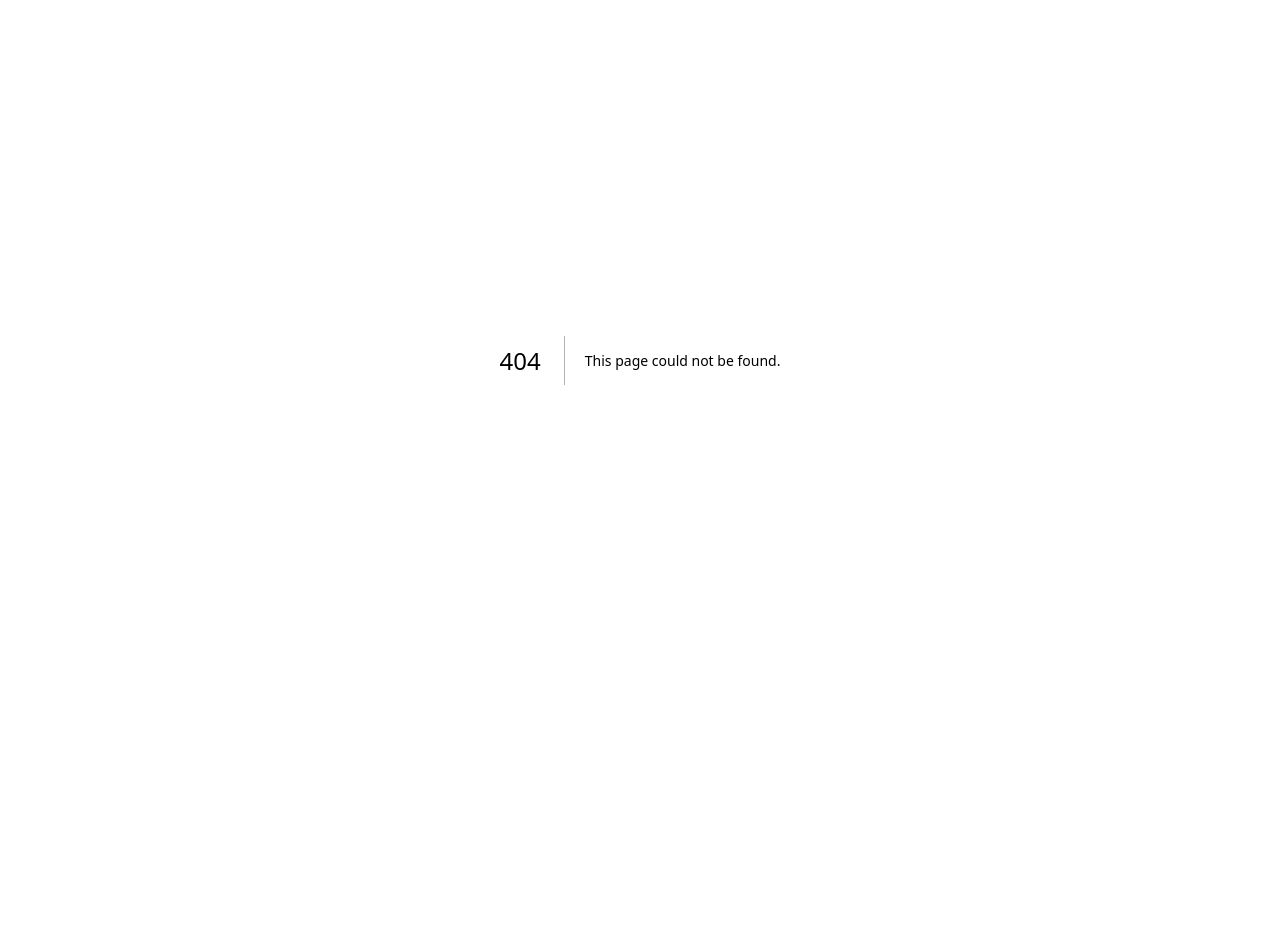
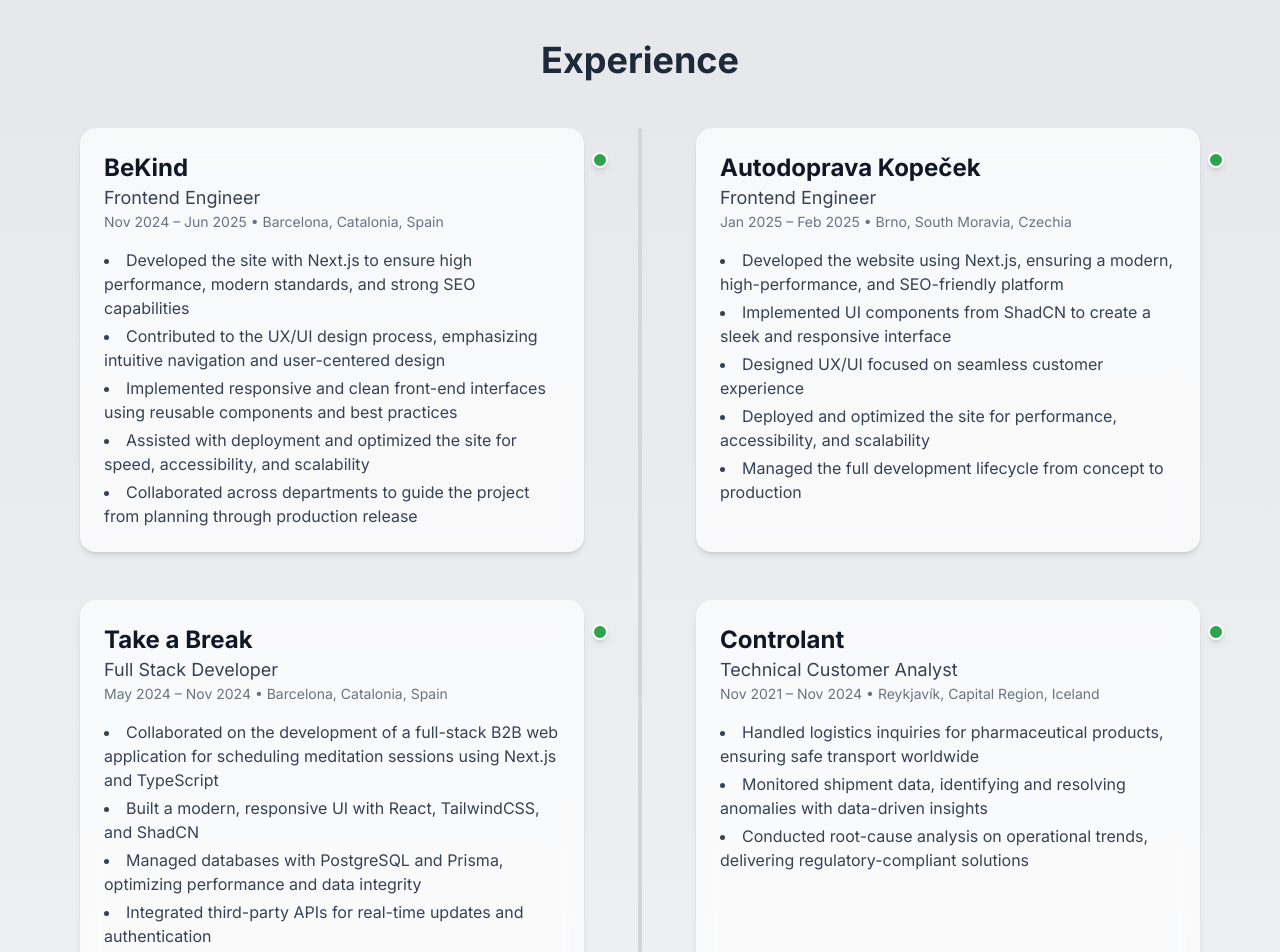
Before and after one commit to lukaskourilcz/nxt-portfolio, a Next.js app: page /components/experience in a window 1280 px wide. Before the commit this address had no page. Shown: the part 40-992 px from the top of the page. Before the commit the page ends 800 px from the top, so only its background shows below. Built offline with nearby package versions, Linux system fonts and the light colour scheme.

Commit message:
experiences section

```diff
--- /dev/null
+++ b/src/app/components/experience/page.js
@@ -0,0 +1,125 @@
+import React from "react";
+
+export default function ExperienceSection() {
+  const experiences = [
+    {
+      company: "BeKind",
+      role: "Frontend Engineer",
+      period: "Nov 2024 – Jun 2025",
+      location: "Barcelona, Catalonia, Spain",
+      responsibilities: [
+        "Developed the site with Next.js to ensure high performance, modern standards, and strong SEO capabilities",
+        "Contributed to the UX/UI design process, emphasizing intuitive navigation and user-centered design",
+        "Implemented responsive and clean front-end interfaces using reusable components and best practices",
+        "Assisted with deployment and optimized the site for speed, accessibility, and scalability",
+        "Collaborated across departments to guide the project from planning through production release",
+      ],
+    },
+    {
+      company: "Autodoprava Kopeček",
+      role: "Frontend Engineer",
+      period: "Jan 2025 – Feb 2025",
+      location: "Brno, South Moravia, Czechia",
+      responsibilities: [
+        "Developed the website using Next.js, ensuring a modern, high-performance, and SEO-friendly platform",
+        "Implemented UI components from ShadCN to create a sleek and responsive interface",
+        "Designed UX/UI focused on seamless customer experience",
+        "Deployed and optimized the site for performance, accessibility, and scalability",
+        "Managed the full development lifecycle from concept to production",
+      ],
+    },
+    {
+      company: "Take a Break",
+      role: "Full Stack Developer",
+      period: "May 2024 – Nov 2024",
+      location: "Barcelona, Catalonia, Spain",
+      responsibilities: [
+        "Collaborated on the development of a full-stack B2B web application for scheduling meditation sessions using Next.js and TypeScript",
+        "Built a modern, responsive UI with React, TailwindCSS, and ShadCN",
+        "Managed databases with PostgreSQL and Prisma, optimizing performance and data integrity",
+        "Integrated third-party APIs for real-time updates and authentication",
+        "Used Figma for UI/UX design and Linear for agile task management",
+        "Deployed the app on Vercel for scalability and fast load times",
+      ],
+    },
+    {
+      company: "Controlant",
+      role: "Technical Customer Analyst",
+      period: "Nov 2021 – Nov 2024",
+      location: "Reykjavík, Capital Region, Iceland",
+      responsibilities: [
+        "Handled logistics inquiries for pharmaceutical products, ensuring safe transport worldwide",
+        "Monitored shipment data, identifying and resolving anomalies with data-driven insights",
+        "Conducted root-cause analysis on operational trends, delivering regulatory-compliant solutions",
+      ],
+    },
+    {
+      company: "GVC Group",
+      role: "Customer Protection Expert",
+      period: "Jan 2020 – Sep 2021",
+      location: "Gibraltar",
+      responsibilities: [
+        "Acquired specialized knowledge in gaming platforms and anti-money laundering frameworks",
+        "Utilized data analytics to detect and mitigate suspicious financial behaviors",
+        "Delivered regulatory-compliant solutions to ensure adherence to industry standards",
+      ],
+    },
+    {
+      company: "Kiwi.com",
+      role: "Customer Relations Advisor",
+      period: "Dec 2015 – Nov 2019",
+      location: "Brno, South Moravia, Czechia",
+      responsibilities: [
+        "Resolved customer complaints with optimized communication pipelines",
+        "Maintained knowledge of aviation industry trends and CRM tools",
+        "Provided actionable feedback to stakeholders and collaborated on workflow optimization",
+        "Supported KAYAK operations as a contractor with data-backed resolutions",
+      ],
+    },
+  ];
+
+  return (
+    <section
+      id="experience"
+      className="bg-gradient-to-t from-gray-100 to-gray-200 py-20 px-6 lg:px-20"
+    >
+      <h2 className="text-4xl font-bold mb-12 text-center text-gray-800">
+        Experience
+      </h2>
+
+      <div className="relative">
+        <div className="absolute left-1/2 transform -translate-x-1/2 w-1 bg-gray-300 h-full rounded"></div>
+
+        <div className="grid md:grid-cols-2 gap-12 relative z-10">
+          {experiences.map((exp, i) => (
+            <div
+              key={i}
+              className={`relative bg-white/70 backdrop-blur-md rounded-2xl shadow-md p-6 hover:shadow-xl transition ${
+                i % 2 === 0 ? "md:mr-8" : "md:ml-8"
+              }`}
+            >
+              <div
+                className="absolute top-6 w-4 h-4 bg-[#2ea44f] border-2 border-white rounded-full shadow-md
+                left-[-1.5rem] md:left-auto md:right-[-1.5rem]"
+              ></div>
+
+              <h3 className="text-2xl font-bold text-gray-900">
+                {exp.company}
+              </h3>
+              <p className="text-lg text-gray-700">{exp.role}</p>
+              <p className="text-sm text-gray-500">
+                {exp.period} • {exp.location}
+              </p>
+
+              <ul className="list-disc list-inside mt-4 text-gray-700 space-y-1">
+                {exp.responsibilities.map((res, j) => (
+                  <li key={j}>{res}</li>
+                ))}
+              </ul>
+            </div>
+          ))}
+        </div>
+      </div>
+    </section>
+  );
+}
--- a/src/app/page.js
+++ b/src/app/page.js
@@ -1,7 +1,9 @@
+import ExperienceSection from "./components/experience/page";
 import HeroSection from "./components/hero/page";
 
 export default function Home() {
   return <>
   <HeroSection/>
+  <ExperienceSection />
   </>;
 }
```
